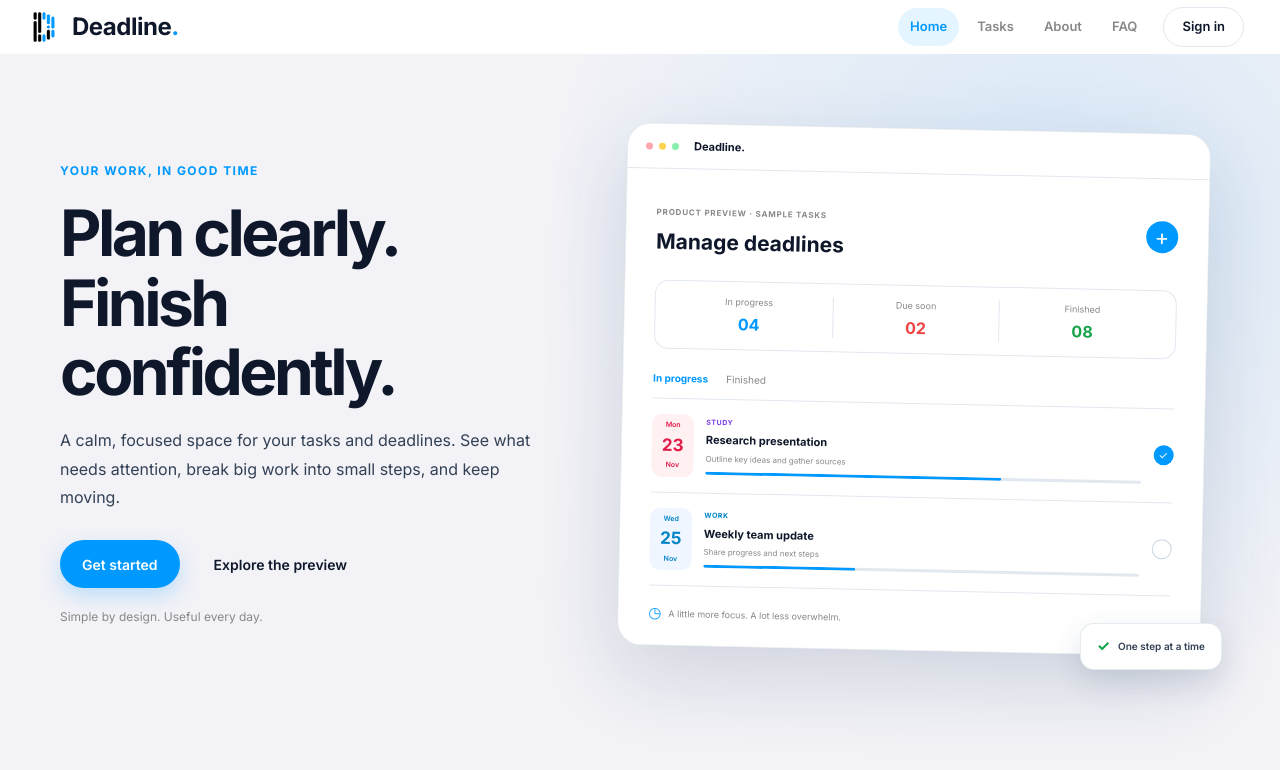
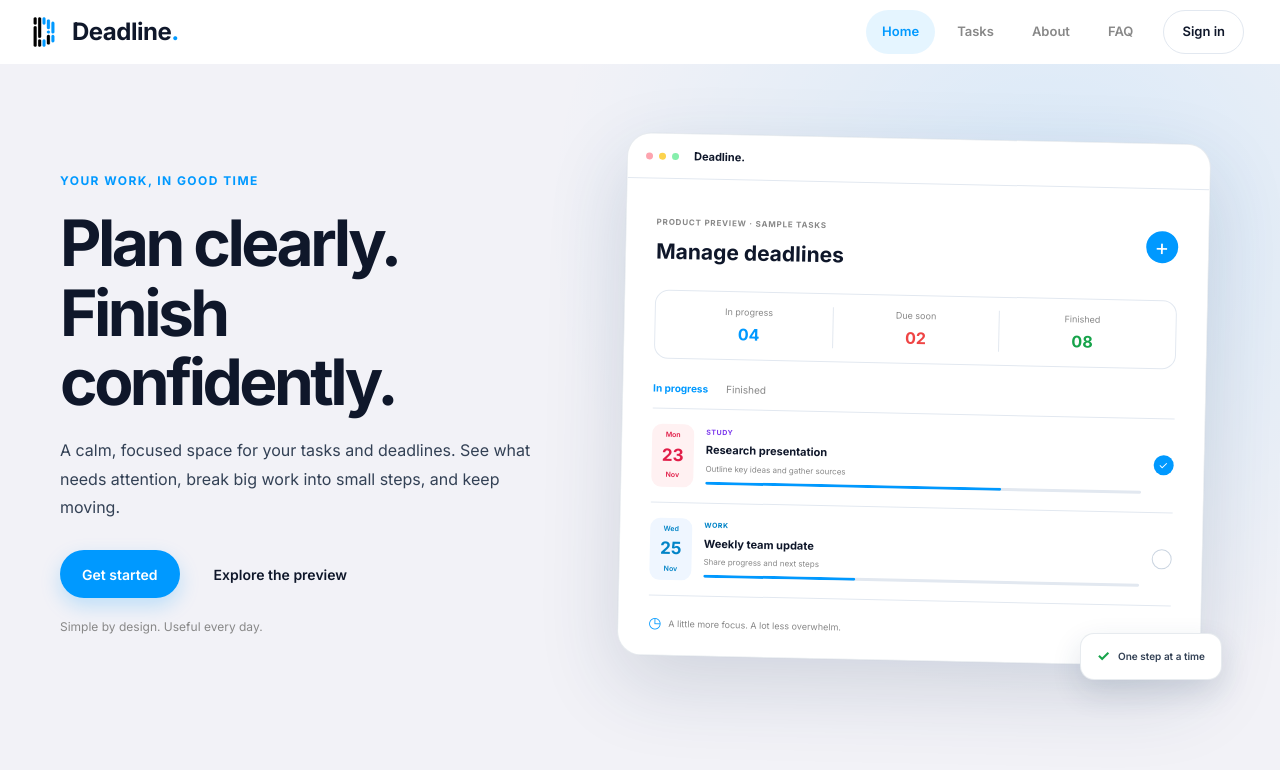
Before and after one commit to maneesawang-studio/dead2line, a plain HTML site: page index.html in a window 1280 px wide. Shown: the top 770 px of the page. Drawn offline with Linux system fonts and the light colour scheme.

Commit message:
Update style.css

```diff
--- a/style.css
+++ b/style.css
@@ -78,7 +78,7 @@ button {
 .navbar-inner {
   width: 100%;
   max-width: 1440px;
-  height: 54px;
+  height: 64px;
   padding: 0 24px;
   margin: 0 auto;
   display: flex;
@@ -95,10 +95,10 @@ button {
 }
 
 .site-nav-link {
-  min-height: 38px;
+  min-height: 44px;
   display: inline-flex;
   align-items: center;
-  padding: 0 12px;
+  padding: 0 16px;
   border-radius: 999px;
   color: var(--text-muted);
   font-size: 13px;
@@ -1664,7 +1664,7 @@ body.dark-mode .login-card {
   display: inline-flex;
   align-items: center;
   justify-content: center;
-  min-height: 40px;
+  min-height: 44px;
   padding: 0 18px;
   border: 1px solid var(--border-color);
   border-radius: 999px;
```
